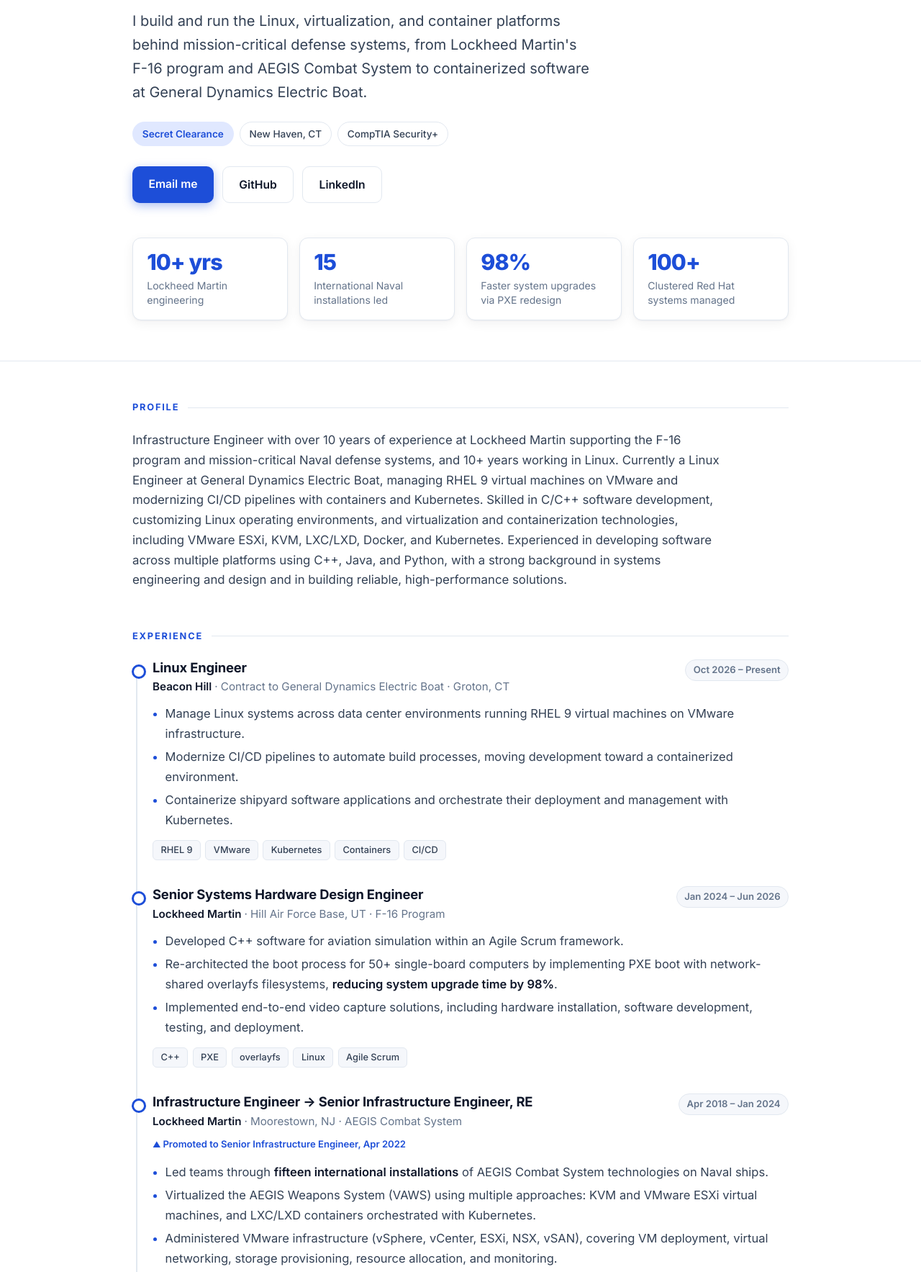
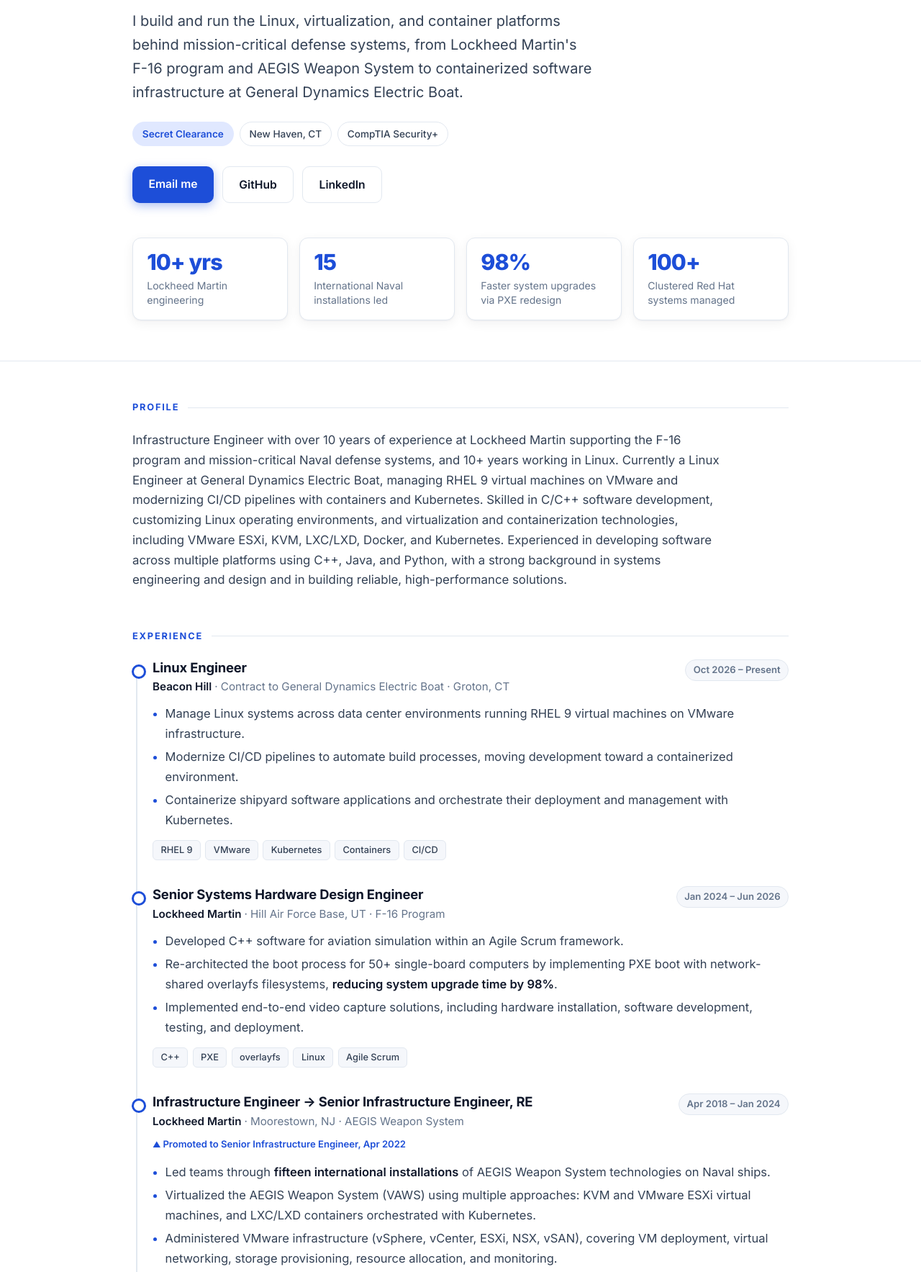
Before and after one commit to sullivt3/sullivt3.github.io, a plain HTML site: page index.html in a window 1280 px wide. Shown: the part 241-2008 px from the top of the page at 72% size. Drawn offline with Linux system fonts and the light colour scheme.

Commit message:
Use AEGIS Weapon System consistently
Co-Authored-By: Claude Opus 5.5 <noreply@anthropic.com>

```diff
--- a/index.html
+++ b/index.html
@@ -40,8 +40,8 @@
       <h1>Thomas J. Sullivan</h1>
       <p class="lede">
         I build and run the Linux, virtualization, and container platforms behind
-        mission-critical defense systems, from Lockheed Martin's F-16 program and AEGIS Combat System to
-        containerized software at General Dynamics Electric Boat.
+        mission-critical defense systems, from Lockheed Martin's F-16 program and AEGIS Weapon System to
+        containerized software infrastructure at General Dynamics Electric Boat.
       </p>
 
       <ul class="badges" aria-label="Highlights">
@@ -130,15 +130,15 @@
           <div class="job-head">
             <div>
               <h3>Infrastructure Engineer → Senior Infrastructure Engineer, RE</h3>
-              <p class="company">Lockheed Martin <span>· Moorestown, NJ · AEGIS Combat System</span></p>
+              <p class="company">Lockheed Martin <span>· Moorestown, NJ · AEGIS Weapon System</span></p>
             </div>
             <span class="date">Apr 2018 – Jan 2024</span>
           </div>
           <p class="promo">Promoted to Senior Infrastructure Engineer, Apr 2022</p>
           <ul>
-            <li>Led teams through <strong>fifteen international installations</strong> of AEGIS Combat System
+            <li>Led teams through <strong>fifteen international installations</strong> of AEGIS Weapon System
               technologies on Naval ships.</li>
-            <li>Virtualized the AEGIS Weapons System (VAWS) using multiple approaches: KVM and VMware ESXi
+            <li>Virtualized the AEGIS Weapon System (VAWS) using multiple approaches: KVM and VMware ESXi
               virtual machines, and LXC/LXD containers orchestrated with Kubernetes.</li>
             <li>Administered VMware infrastructure (vSphere, vCenter, ESXi, NSX, vSAN), covering VM
               deployment, virtual networking, storage provisioning, resource allocation, and monitoring.</li>
@@ -210,12 +210,12 @@
       <div class="cards">
         <article class="card">
           <h3>NextGen Lockheed Martin Award</h3>
-          <p>For leading the successful installation of the AEGIS Combat System on two Japanese Naval
+          <p>For leading the successful installation of the AEGIS Weapon System on two Japanese Naval
             ships simultaneously.</p>
         </article>
         <article class="card">
           <h3>Lockheed Martin Recognition Certificate</h3>
-          <p>For developing a mobile, virtualized version of the AEGIS Combat System used by the USMC.</p>
+          <p>For developing a mobile, virtualized version of the AEGIS Weapon System used by the USMC.</p>
         </article>
       </div>
     </section>
```
